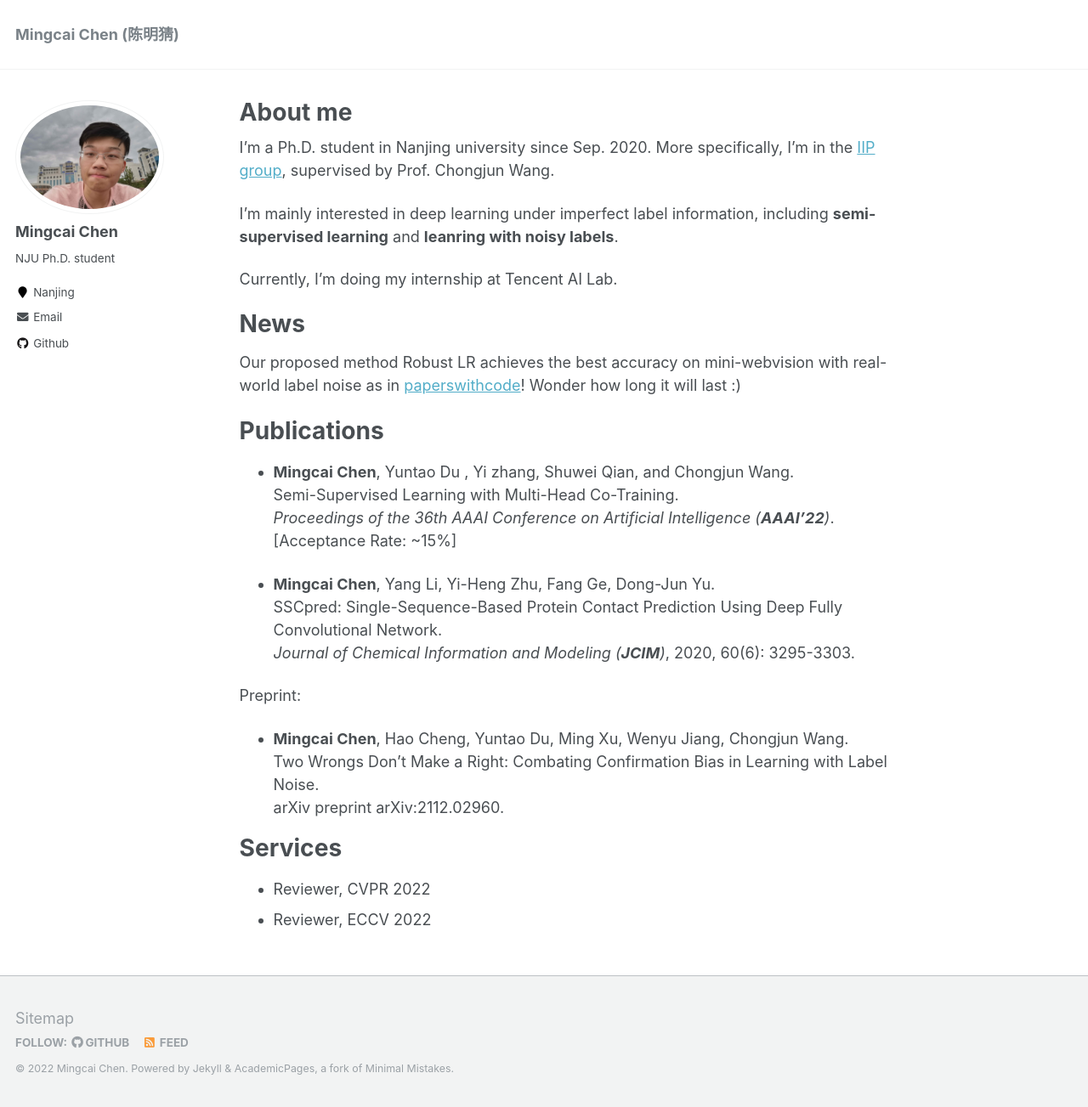
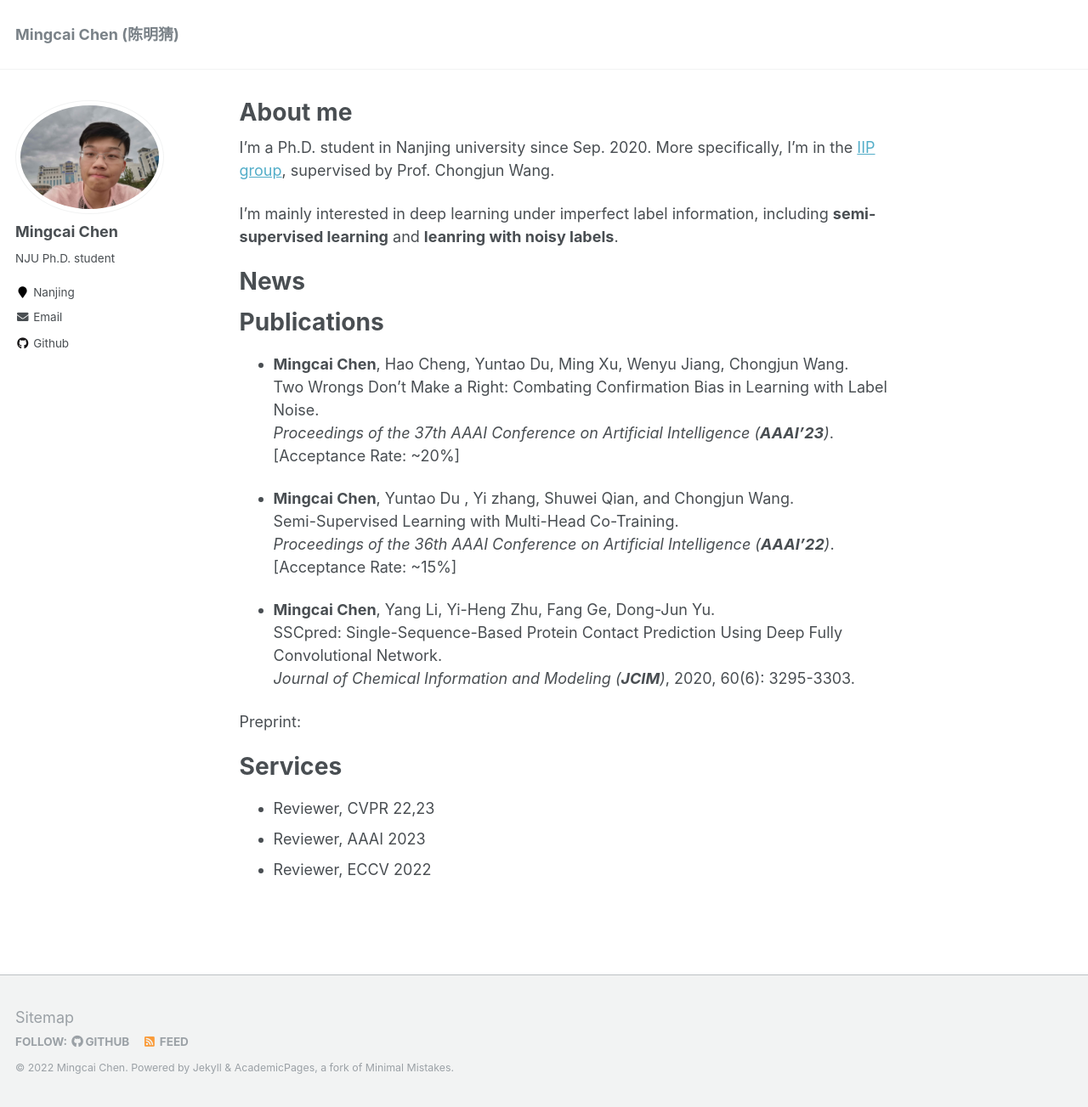
Before and after one commit to chenmc1996/chenmc1996.github.io, a Jekyll site: the page built from _pages/about.md, in a window 1280 px wide and 1303 px high. Shown: the whole window at 85% size. Built offline with Jekyll 4.4.1, drawn with Linux system fonts in a browser that asks for light colours.

Commit message:
Update about.md

```diff
--- a/_pages/about.md
+++ b/_pages/about.md
@@ -12,14 +12,18 @@ I'm a Ph.D. student in Nanjing university since Sep. 2020. More specifically, I'
 
 I'm mainly interested in deep learning under imperfect label information, including **semi-supervised learning** and **leanring with noisy labels**.
 
-Currently, I'm doing my internship at Tencent AI Lab.
 
 News
 ======
-Our proposed method Robust LR achieves the best accuracy on mini-webvision with real-world label noise as in [paperswithcode](https://paperswithcode.com/sota/image-classification-on-mini-webvision-1-0?p=longremix-robust-learning-with-high)! Wonder how long it will last :)
+
 
 Publications
 ======
+
+- **Mingcai Chen**, Hao Cheng, Yuntao Du, Ming Xu, Wenyu Jiang, Chongjun Wang.
+Two Wrongs Don't Make a Right: Combating Confirmation Bias in Learning with Label Noise.
+*Proceedings of the 37th AAAI Conference on Artificial Intelligence (**AAAI'23**)*.
+[Acceptance Rate: ~20%]
 
 - **Mingcai Chen**, Yuntao Du , Yi zhang, Shuwei Qian, and Chongjun Wang.
 Semi-Supervised Learning with Multi-Head Co-Training.
@@ -31,11 +35,10 @@ SSCpred: Single-Sequence-Based Protein Contact Prediction Using Deep Fully Convo
 *Journal of Chemical Information and Modeling (**JCIM**)*, 2020, 60(6): 3295-3303.
 
 Preprint:
-- **Mingcai Chen**, Hao Cheng, Yuntao Du, Ming Xu, Wenyu Jiang, Chongjun Wang.
-Two Wrongs Don't Make a Right: Combating Confirmation Bias in Learning with Label Noise.
-arXiv preprint arXiv:2112.02960.
+
 
 Services
 ======
-- Reviewer, CVPR 2022
+- Reviewer, CVPR 22,23
+- Reviewer, AAAI 2023
 - Reviewer, ECCV 2022
```
